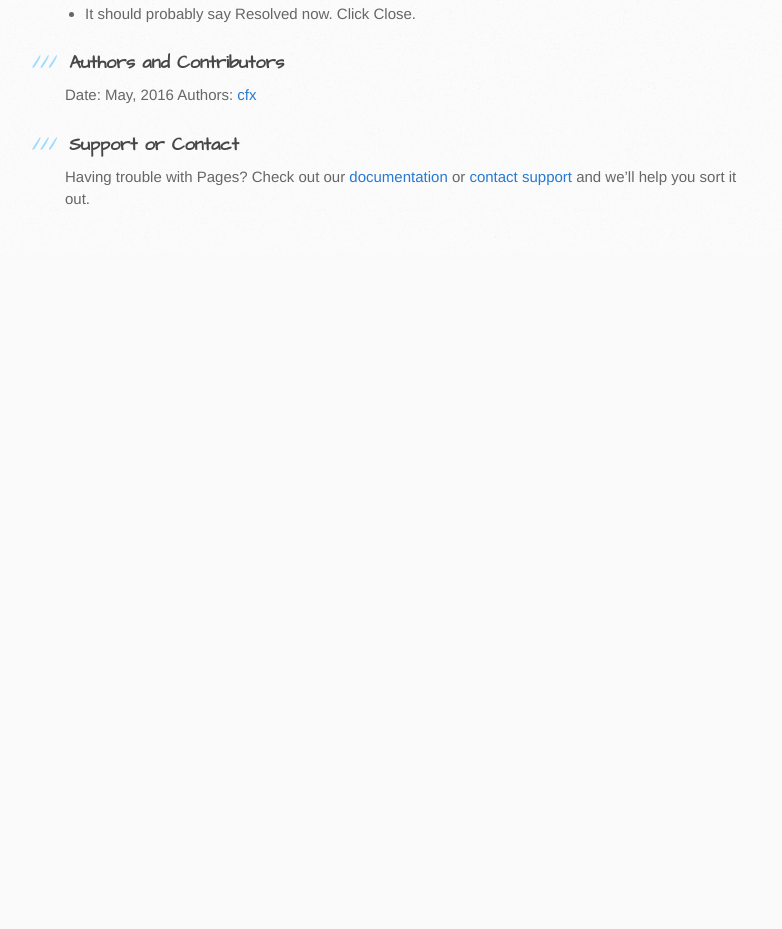
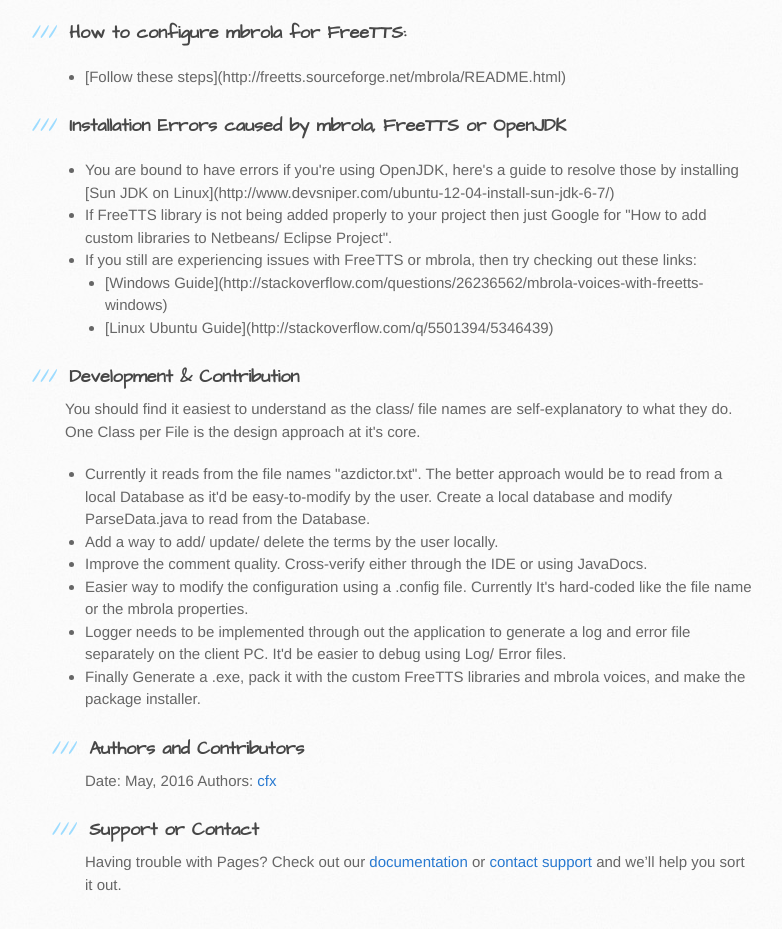
Before and after one commit to C-F-4/Dictionary, a plain HTML site: page index.html in a window 1280 px wide. Shown: the part 1289-2218 px from the top of the page, without its empty margins (105-887 px from the left). Before the commit the page ends 1542 px from the top, so only its background shows below. Drawn offline with Linux system fonts and the light colour scheme.

Commit message:
Updated Website
To make it easier for a Contributor to Build, run and contribute to the project

```diff
--- a/index.html
+++ b/index.html
@@ -49,7 +49,7 @@
           </h3>
           <p>
             <ul>
-              <li> Download the Source Code using one of these steps:
+              <li> Download the Source Code using one of these steps
                 <ul>
                   <li> Click Clone or Download </li>
                   <li> Then Open in Desktop (if you've GitHub for Desktop) </li>
@@ -71,11 +71,9 @@
             <a id="freetts-installation" class="anchor" href="#freetts-installation" aria-hidden="true">
               <span aria-hidden="true" class="octicon octicon-link"></span>
             </a>
-            Creating pages manually
+            How to add FreeTTS libraries to your Project
           </h3>
-
           <p>
-            How to add FreeTTS libraries to your Project:
             <ul>
               <li> Download FreeTTS 1.2.2 zip file from [here](https://sourceforge.net/projects/freetts/files/FreeTTS/FreeTTS%201.2.2/freetts-1.2.2-bin.zip/download) </li>
               <li> Extract freetts-1.2/lib folder from freetts-1.2.2-bin.zip in a temp directory
@@ -95,6 +93,60 @@
               <li> Click on "Add New Library", name it "FreeTTS", click Ok. </li>
               <li> It should probably say Resolved now. Click Close. </li>
             </ul>
+          </p>
+
+          <h3>
+            <a id="mbrola-installation" class="anchor" href="#mbrola-installation" aria-hidden="true">
+              <span aria-hidden="true" class="octicon octicon-link"></span>
+            </a>
+            How to configure mbrola for FreeTTS:
+          </h3>
+          <p>
+            <ul>
+              <li>[Follow these steps](http://freetts.sourceforge.net/mbrola/README.html)</li>
+            </ul>
+          </p>
+
+          <h3>
+            <a id="installation-issues" class="anchor" href="#installation-issues" aria-hidden="true">
+              <span aria-hidden="true" class="octicon octicon-link"></span>
+            </a>
+            Installation Errors caused by mbrola, FreeTTS or OpenJDK
+          </h3>
+          <p>
+            <ul>
+              <li> You are bound to have errors if you're using OpenJDK, here's a guide to resolve those by installing [Sun JDK on Linux](http://www.devsniper.com/ubuntu-12-04-install-sun-jdk-6-7/) </li>
+              <li> If FreeTTS library is not being added properly to your project then just Google for "How to add custom libraries to Netbeans/ Eclipse Project". </li>
+              <li> If you still are experiencing issues with FreeTTS or mbrola, then try checking out these links:
+                <ul>
+                  <li> [Windows Guide](http://stackoverflow.com/questions/26236562/mbrola-voices-with-freetts-windows) </li>
+                  <li> [Linux Ubuntu Guide](http://stackoverflow.com/q/5501394/5346439) </li>
+                </ul>
+              </li>
+            </ul>
+          </p>
+
+          <h3>
+            <a id="installation-issues" class="anchor" href="#installation-issues" aria-hidden="true">
+              <span aria-hidden="true" class="octicon octicon-link"></span>
+            </a>
+            Development & Contribution
+          </h3>
+          <p>
+            You should find it easiest to understand as the class/ file names are self-explanatory to what they do. One Class per File is the design approach at it's core.
+            <ul>
+              <li>
+                Currently it reads from the file names "azdictor.txt". The better approach would be to read from a local Database as it'd be easy-to-modify by the user.
+                Create a local database and modify ParseData.java to read from the Database.
+              </li>
+              <li> Add a way to add/ update/ delete the terms by the user locally. </li>
+              <li> Improve the comment quality. Cross-verify either through the IDE or using JavaDocs. </li>
+              <li> Easier way to modify the configuration using a .config file. Currently It's hard-coded like the file name or the mbrola properties. </li>
+              <li>
+                Logger needs to be implemented through out the application to generate a log and error file separately on the client PC.
+                It'd be easier to debug using Log/ Error files.
+              </li>
+              <li> Finally Generate a .exe, pack it with the custom FreeTTS libraries and mbrola voices, and make the package installer. </li>
           </p>
 
 <h3>
```
